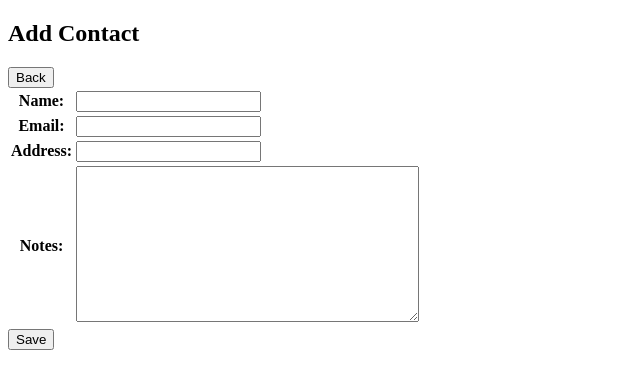
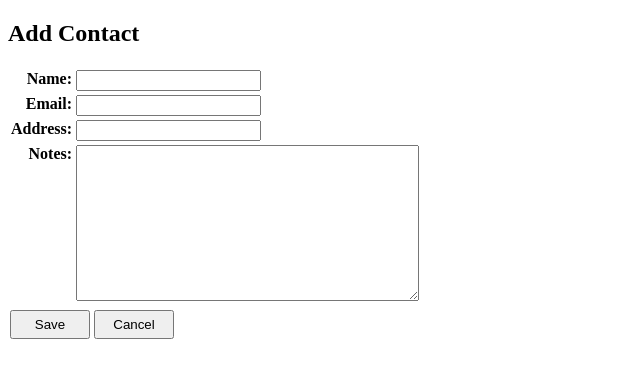
Before and after one commit to Seth-Rothschild/contacts_info, a Django app: page /contact/add/ in a window 1280 px wide. Shown: the top 389 px of the page, without its empty margins (0-640 px from the left). Run offline with Django 4.2, Linux system fonts and the light colour scheme.

Commit message:
Add more styling

```diff
--- a/contacts_app/templates/contacts_app/modify.html
+++ b/contacts_app/templates/contacts_app/modify.html
@@ -1,23 +1,38 @@
 
 <!DOCTYPE html>
 <html>
+    <style>
+        th {
+            text-align: right;
+            vertical-align: top;
+        }
+
+
+        button {
+            margin: 2px;
+            padding: 5px;
+            width: 80px;
+            float: left;
+        }
+
+    </style>
     <head>
         <meta charset="utf-8" name="viewport" content="width=device-width, initial-scale=1.0">
         <title>{{formtype}} Page</title>
     </head>
     <body>
         <h2>{{formtype}}</h2>
-    <form action="{{back}}" method="get">
-        <button> Back </button>
-    </form>
         <form action="{{submit}}" method="post">
             {% csrf_token %}
             <table>
                 {{ form.as_table }}
             </table>
-        <input type="submit" value="Save">
+            <button>Save</button>
         </form>
 
+        <form action="{{back}}" method="get">
+            <button> Cancel </button>
+        </form>
         {% if delete %}
             <form action="{{ delete }}", method="get">
                 <button>DELETE</button>
```
Also changed, not shown: contacts_app/templates/contacts_app/confirm_delete.html (+15 -2 lines), contacts_app/templates/contacts_app/contact_details.html (+10 -10 lines). Lines whose indentation alone changed are shown as unchanged.
